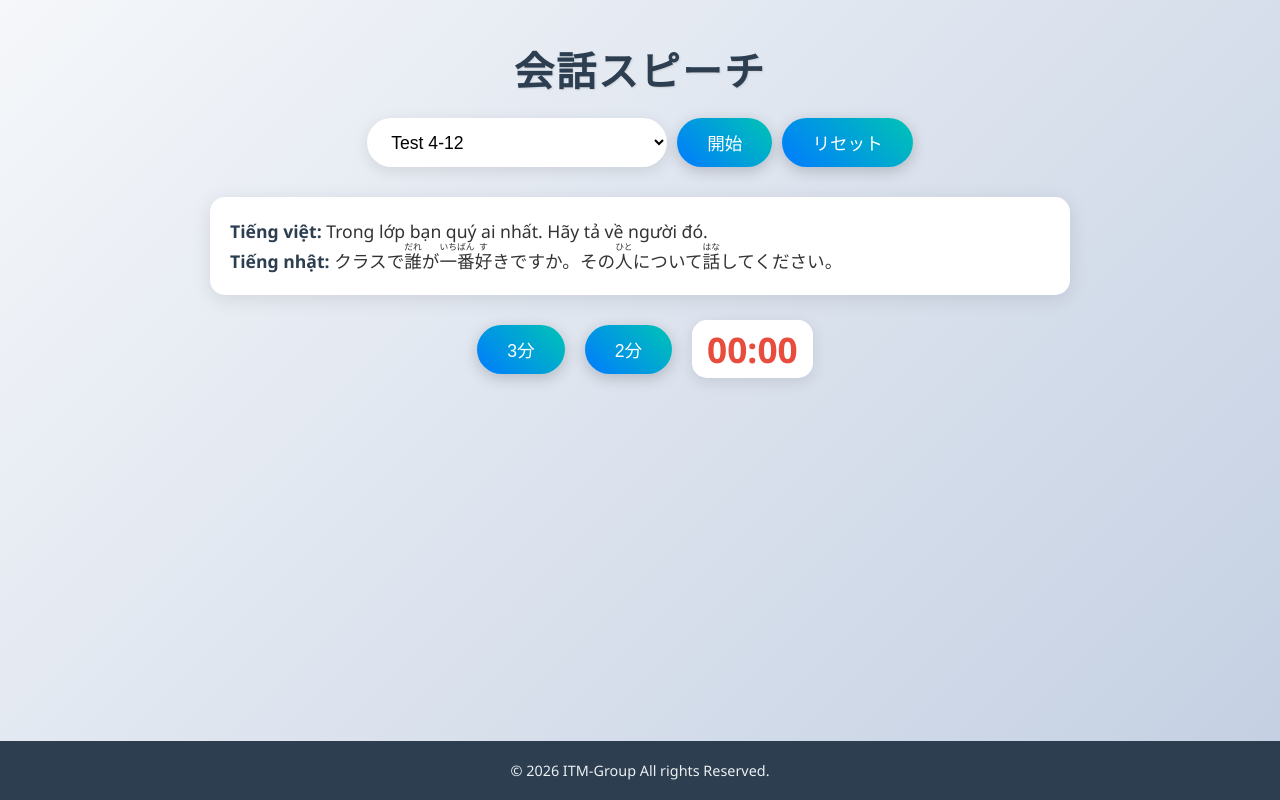
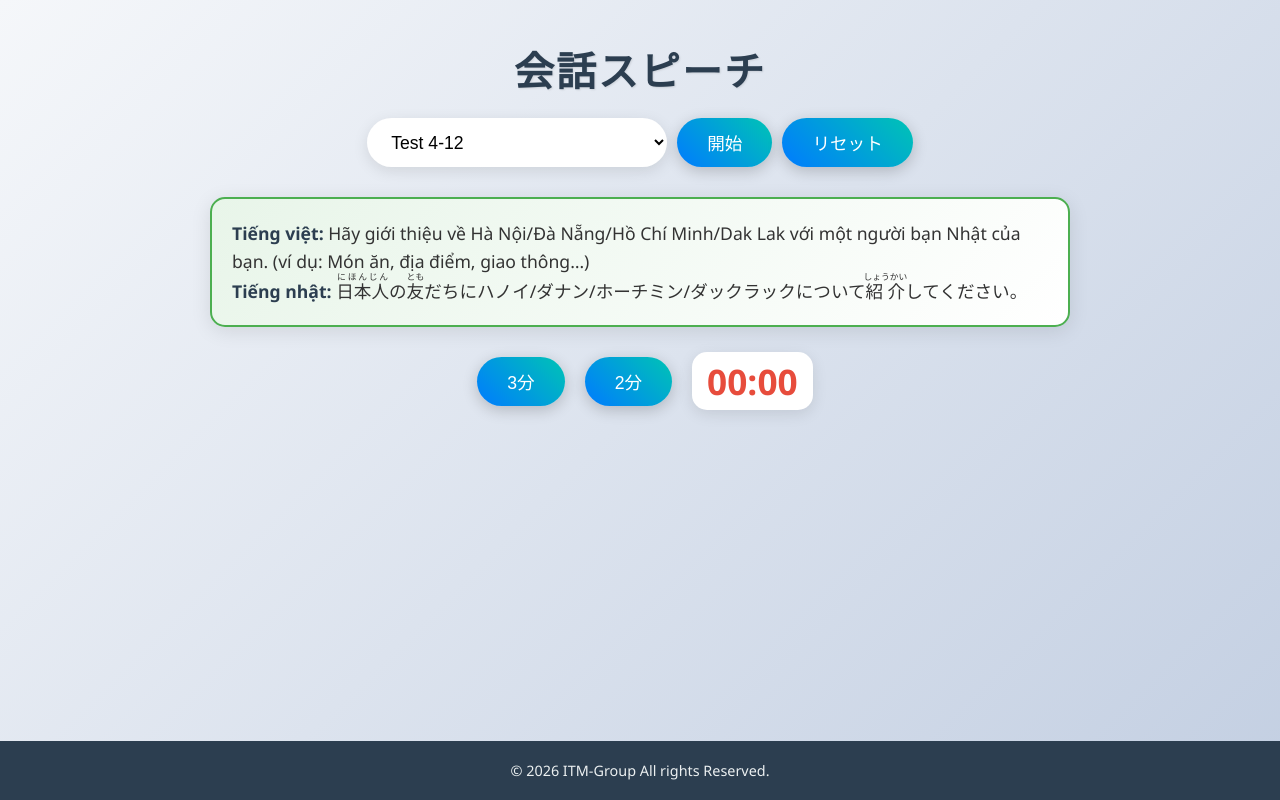
Before and after one commit to ITM-kaiwa/Test_Kaiwa, a plain HTML site: page index.html in a window 1280 px wide. Both pictures are taken after a click on the button "開始". Drawn offline with Linux system fonts and the light colour scheme.

```diff
--- a/index.html
+++ b/index.html
@@ -3,7 +3,7 @@
 <head>
     <meta charset="UTF-8">
     <meta name="viewport" content="width=device-width, initial-scale=1.0">
-    <title>会話スピーチ生成ツールVer1.3d</title>
+    <title>会話スピーチ生成ツールVer2.0d</title>
     <style>
         * {
             margin: 0;
@@ -167,6 +167,26 @@
                 margin-top: 10px;
             }
         }
+        /* ルーレットシャッフルアニメーション */
+        #topicDisplay.shuffling {
+            background: linear-gradient(135deg, #fff9c4 0%, #ffffff 100%);
+            border: 2px solid #ffd54f;
+            animation: shufflePulse 0.15s ease-in-out infinite alternate;
+        }
+        @keyframes shufflePulse {
+            0% { transform: scale(1); opacity: 0.85; }
+            100% { transform: scale(1.01); opacity: 1; }
+        }
+        #topicDisplay.settled {
+            animation: settleFlash 0.6s ease-out;
+            border: 2px solid #4caf50;
+            background: linear-gradient(135deg, #e8f5e9 0%, #ffffff 100%);
+        }
+        @keyframes settleFlash {
+            0% { transform: scale(1.03); box-shadow: 0 0 20px rgba(76, 175, 80, 0.5); }
+            100% { transform: scale(1); box-shadow: 0 4px 20px rgba(0, 0, 0, 0.1); }
+        }
+
     </style>
 </head>
 <body>
@@ -268,7 +288,7 @@
                 { vn: "Trước khi đi Nhật hoặc trước khi vào học ở ITM bạn đã được bạn bè, người thân khuyên hoặc dặn dò những điều gì? Bạn nghĩ gì về những điều đó? Hãy kể về nó nhé.", jp: "<ruby>日本<rt>にほん</rt></ruby>に<ruby>行<rt>い</rt></ruby>く<ruby>前<rt>まえ</rt></ruby>／ITMセンターに<ruby>入<rt>はい</rt></ruby>る<ruby>前<rt>まえ</rt></ruby>に<ruby>友達<rt>ともだち</rt></ruby>や<ruby>家族<rt>かぞく</rt></ruby>があなたにどんなことを<ruby>言<rt>い</rt></ruby>いましたか。どう<ruby>思<rt>おも</rt></ruby>いますか。それを<ruby>話<rt>はな</rt></ruby>してください。" }
             ],
             "26-30": [
-                { "vn": "Bây giờ bạn đã có thể làm gì bằng tiếng Nhật.", "jp": "<ruby>今<rt>いま</rt></ruby, してあなたは<ruby>日本語<rt>にほんご</rt></ruby>で<ruby>何<rt>なに</rt></ruby>ができますか。" },
+                { "vn": "Bây giờ bạn đã có thể làm gì bằng tiếng Nhật.", "jp": "<ruby>今<rt>いま</rt></ruby>, あなたは<ruby>日本語<rt>にほんご</rt></ruby>で<ruby>何<rt>なに</rt></ruby>ができますか。" },
                 { "vn": "Hãy nói về những việc bạn có thể làm và giới thiệu điểm mạnh của bản thân nhé.", "jp": "あなたが<ruby>出来<rt>でき</rt></ruby>ることを<ruby>話<rt>はな</rt></ruby>して、<ruby>自己<rt>じこ</rt></ruby>PRしてください。" },
                 { "vn": "Bạn hãy giới thiệu về cách học tiếng Nhật của mình.", "jp": "あなたの<ruby>日本語<rt>にほんご</rt></ruby>の<ruby>勉強<rt>べんきょう</rt></ruby><ruby>方法<rt>ほうほう</rt></ruby>について<ruby>紹介<rt>しょうかい</rt></ruby>してください。" },
                 { "vn": "Từ Trung tâm ITM, hàng ngày bạn có thể nghe và thấy được những gì.", "jp": "ITMセンターから、<ruby>毎日<rt>まいにち</rt></ruby>どんな<ruby>音<rt>おと</rt></ruby>が<ruby>聞<rt>き</rt></ruby>こえますか。どんなものが<ruby>見<rt>み</rt></ruby>えますか。" },
@@ -323,7 +343,7 @@
             "custom1": [
                 { "vn": "Bây giờ bạn đã có thể làm gì bằng tiếng Nhật.", "jp": "<ruby>今<rt>いま</rt></ruby>、あなたは<ruby>日本語<rt>にほんご</rt></ruby>で<ruby>何<rt>なに</rt></ruby>が<ruby>出来<rt>でき</rt></ruby>ますか。"},
                 { "vn": "Bạn hãy giới thiệu về cách học tiếng Nhật của mình.", "jp": "あなたの<ruby>日本語<rt>にほんご</rt></ruby>の<ruby>勉強<rt>べんきょう</rt>方法<rt>ほうほう</rt></ruby>について<ruby>紹介<rt>しょうかい</rt></ruby>してください"},
-                { "vn": "Hãy kể về một người mà bạn nghĩ là giỏi/ người bạn hâm mộ. Người đó có thể làm được những gì ?", "jp": "あなたが「すごい」と<ruby>思<rt>おも</rt></ruby>う<ruby>人<rt></ruby>について<ruby>話<rt>はな</rt></ruby>してください。その人は<ruby>何<rt>なに</rt></ruby>が<ruby>出来<rt>でき</rt></ruby>ますか。"},
+                { "vn": "Hãy kể về một người mà bạn nghĩ là giỏi/ người bạn hâm mộ. Người đó có thể làm được những gì ?", "jp": "あなたが「すごい」と<ruby>思<rt>おも</rt></ruby>う<ruby>人<rt>ひと</rt></ruby>について<ruby>話<rt>はな</rt></ruby>してください。その人は<ruby>何<rt>なに</rt></ruby>が<ruby>出来<rt>でき</rt></ruby>ますか。"},
                 { "vn": "Bạn đã từng đánh mất hoặc bỏ quên đồ chưa ? Hãy kể về nó.", "jp": "モノをなくしてしまったり、<ruby>忘<rt>わす</rt>れてしまったりしたことは　ありますか。その<ruby>時<rt>とき</rt></ruby>のことを<ruby>話<rt>はな</rt></ruby>してください。"},
                 { "vn": "BBạn thường chuẩn bị gì trước khi đi du lịch.", "jp": "<ruby>旅行<rt>りょこう</rt></ruby>に<ruby>行<rt>い</rt></ruby>く<ruby>前<rt>まえ</rt></ruby>に、あなたはどんな<ruby>準備<rt>じゅんび</rt></ruby>をしますか。"},
             ],
@@ -342,16 +362,51 @@
 
         let timerInterval;
 
+             let isShuffling = false;
+
         function displayRandomTopic() {
             const testSelect = document.getElementById("testSelect").value;
             const topicList = topics[testSelect];
+            const display = document.getElementById("topicDisplay");
+
             if (!topicList || topicList.length === 0) {
-                document.getElementById("topicDisplay").innerHTML = "このテストのトピックはまだありません。";
+                display.innerHTML = "このテストのトピックはまだありません。";
                 return;
             }
-            const randomIndex = Math.floor(Math.random() * topicList.length);
-            const topic = topicList[randomIndex];
-            document.getElementById("topicDisplay").innerHTML = `<strong>Tiếng việt:</strong> ${topic.vn}<br><strong>Tiếng nhật:</strong> ${topic.jp}`;
+            if (isShuffling) return; // 連打防止
+            isShuffling = true;
+
+            display.classList.remove("settled");
+            display.classList.add("shuffling");
+
+            const totalDuration = 2000; // シャッフル総時間(ms)
+            const startTime = Date.now();
+            let currentDelay = 50; // 初期速度(ms)
+
+            function shuffleStep() {
+                const elapsed = Date.now() - startTime;
+                const progress = Math.min(elapsed / totalDuration, 1);
+
+                // ランダムにトピックを表示
+                const rIdx = Math.floor(Math.random() * topicList.length);
+                const t = topicList[rIdx];
+                display.innerHTML = `<strong>Tiếng việt:</strong> ${t.vn}<br><strong>Tiếng nhật:</strong> ${t.jp}`;
+
+                if (progress < 1) {
+                    // 徐々に遅くする（イージング）
+                    currentDelay = 50 + Math.pow(progress, 2.5) * 350;
+                    setTimeout(shuffleStep, currentDelay);
+                } else {
+                    // 最終結果を確定表示
+                    const finalIdx = Math.floor(Math.random() * topicList.length);
+                    const finalTopic = topicList[finalIdx];
+                    display.innerHTML = `<strong>Tiếng việt:</strong> ${finalTopic.vn}<br><strong>Tiếng nhật:</strong> ${finalTopic.jp}`;
+                    display.classList.remove("shuffling");
+                    display.classList.add("settled");
+                    isShuffling = false;
+                }
+            }
+            shuffleStep();
         }
 
         function resetTopic() {
```
